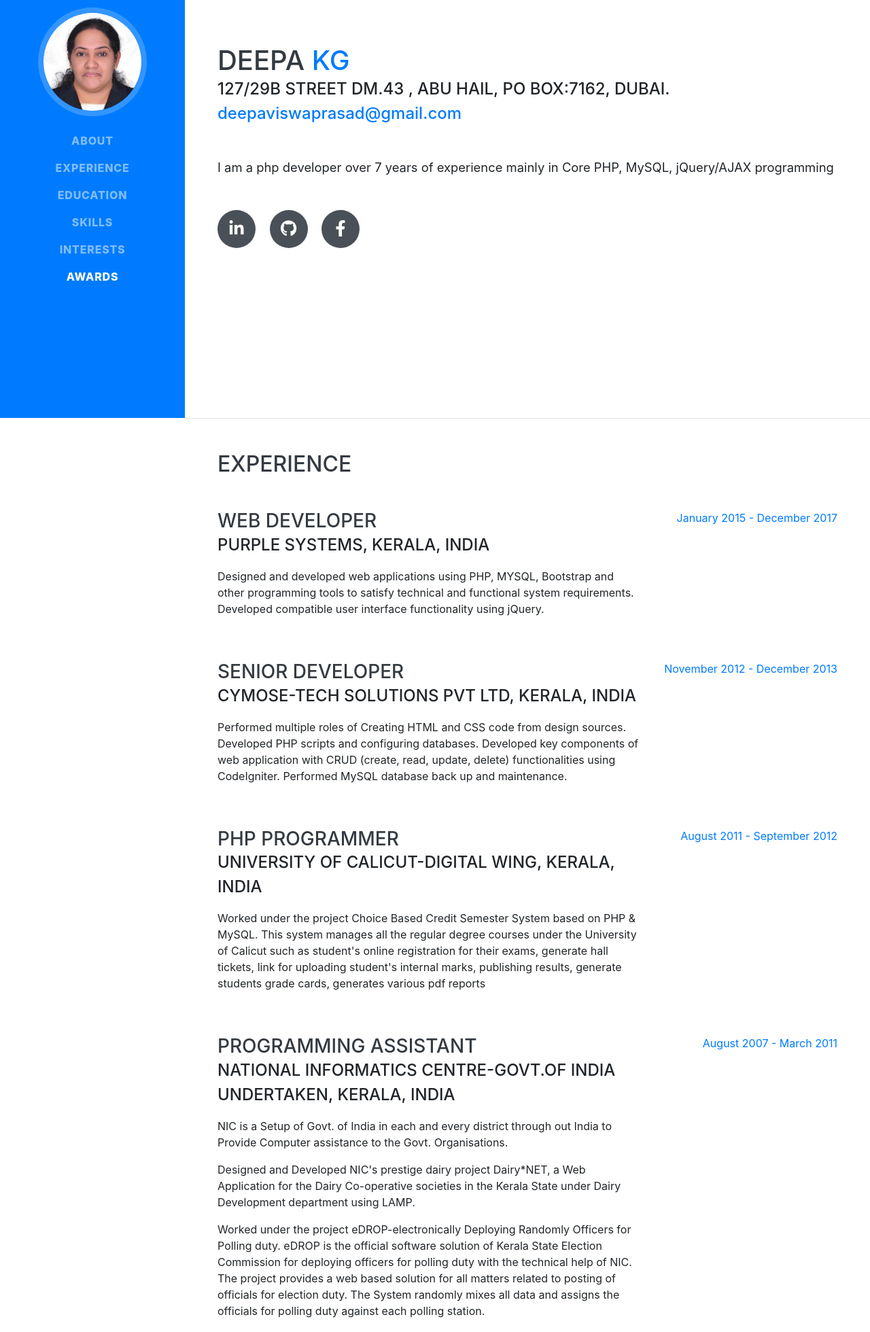
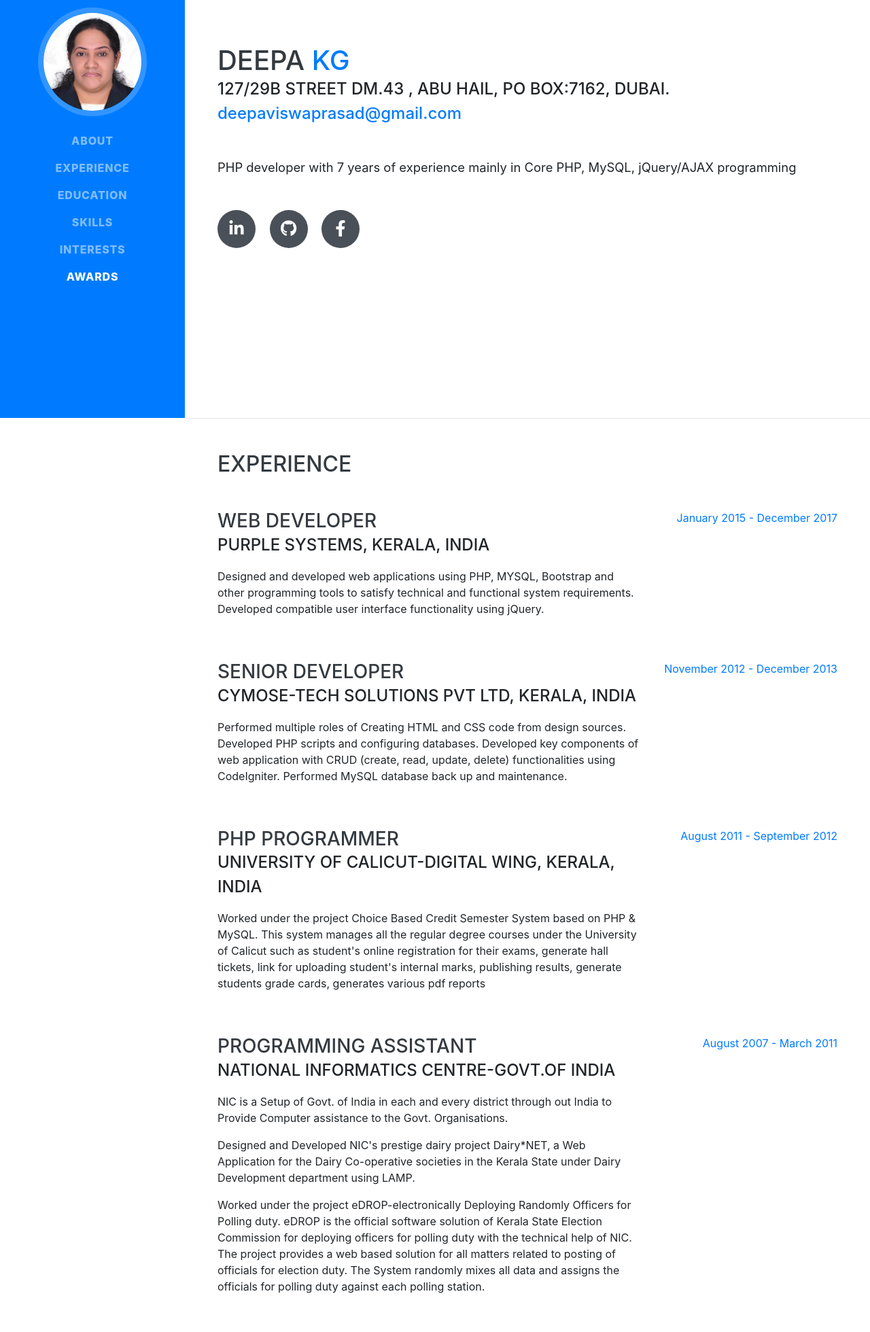
Before and after one commit to deepa82/portfolio, a website with bundled scripts: page index.html in a window 1280 px wide. Shown: the part 185-2145 px from the top of the page at 68% size. Built offline with nearby package versions, Linux system fonts and the light colour scheme; a web font is replaced by a local one.

Commit message:
Changed index.html file

```diff
--- a/index.html
+++ b/index.html
@@ -69,7 +69,7 @@
         <div class="subheading mb-5">127/29B Street DM.43 , Abu Hail, PO Box:7162, Dubai.
             <a href="mailto:deepaviswaprasad@gmail.com">deepaviswaprasad@gmail.com</a>
         </div>
-        <p class="lead mb-5">I am  a php developer over 7 years of experience mainly in Core PHP, MySQL, jQuery/AJAX programming</p>
+        <p class="lead mb-5">PHP developer with 7 years of experience mainly in Core PHP, MySQL, jQuery/AJAX programming</p>
         <div class="social-icons">
           <a href="https://www.linkedin.com/in/deepaviswaprasad" target="_blank">
             <i class="fab fa-linkedin-in"></i>
@@ -138,7 +138,7 @@
         <div class="resume-item d-flex flex-column flex-md-row justify-content-between">
           <div class="resume-content">
             <h3 class="mb-0">Programming Assistant</h3>
-            <div class="subheading mb-3">National Informatics Centre-Govt.of India Undertaken, Kerala, India</div>
+            <div class="subheading mb-3">National Informatics Centre-Govt.of India </div>
             <p>NIC is a Setup of Govt. of India in each and every district through out India to Provide Computer assistance
               to the Govt. Organisations.</p>
               <p></p>Designed and Developed NIC's prestige dairy project Dairy*NET, a Web Application for the Dairy Co-operative societies in the Kerala State
@@ -239,7 +239,7 @@
     <section class="resume-section p-3 p-lg-5 d-flex align-items-center" id="interests">
       <div class="w-100">
         <h2 class="mb-5">Interests</h2>
-        <p><ul ><li>Listening to music</li></ul></p>
+        <p><ul ><li>Listening  music</li></ul></p>
       </div>
     </section>
 
```
